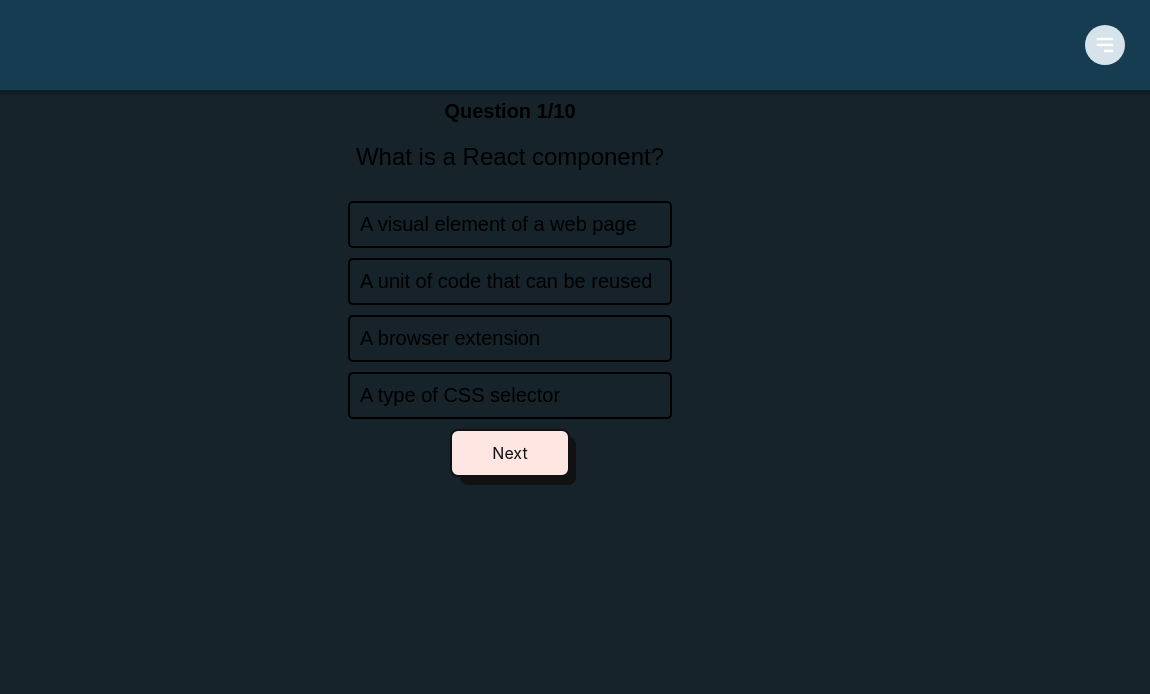
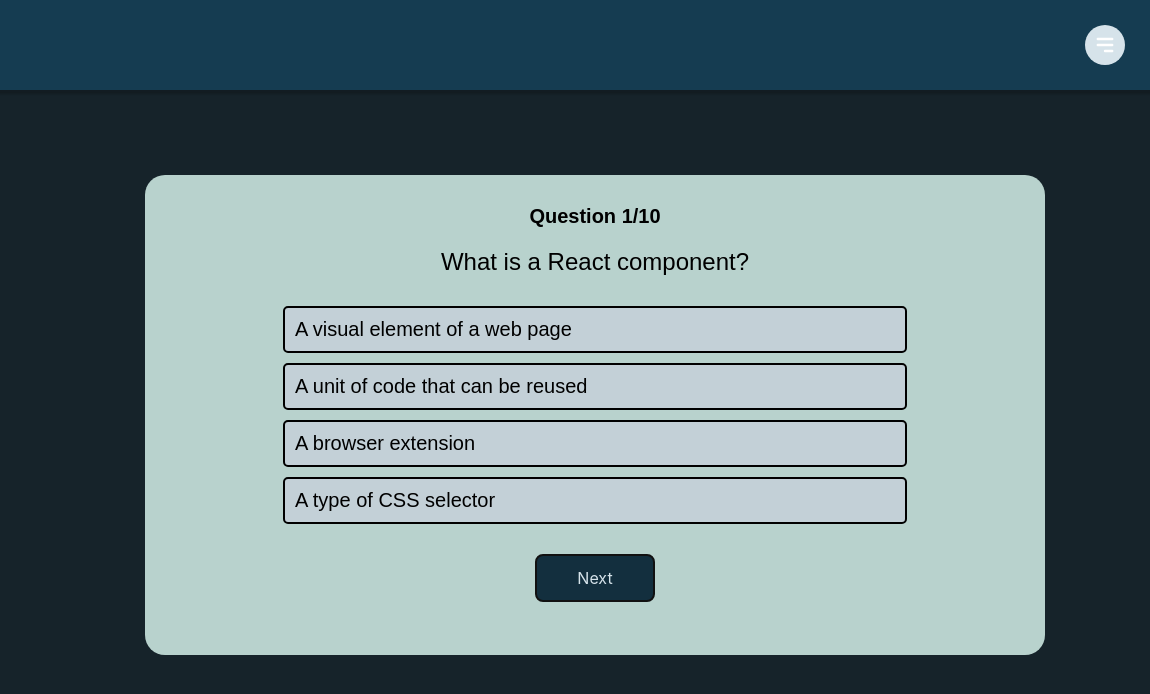
Before and after one commit to SchoolOfCode/bc14_w7_project-frontend-go-gitters, a React app in the folder app-project/: page /Test in a window 1280 px wide. Shown: the full height of the page, 130-1280 px from the left. Built offline with nearby package versions, Linux system fonts and the light colour scheme.

Commit message:
Added the styling for the quiz

```diff
--- a/app-project/src/components/Quiz/Quiz.css
+++ b/app-project/src/components/Quiz/Quiz.css
@@ -2,19 +2,29 @@
     display: flex;
     flex-direction: column;
     align-items: center;
-    margin-top: 100px;
+    margin-top: 175px;
+    margin-left: 275px;
+    height: 460px;
+    width: 900px;
+    border: 3px;
+    border-radius: 20px;
+    padding-top: 10px;
+    padding-bottom: 10px;
+    background-color: #B8D2CD;
   }
 
   .question-section {
     display: flex;
     flex-direction: column;
     align-items: center;
+    text-align: left;
     margin-bottom: 20px;
   }
 
   .question-count {
     font-size: 20px;
     font-weight: bold;
+    margin-top: 20px;
   }
 
   .question-text {
@@ -32,13 +42,14 @@
     margin-top: 10px;
     padding: 10px;
     font-size: 20px;
-    width: 300px;
+    width: 600px;
     border: none;
     border-radius: 5px;
     cursor: pointer;
     transition: background-color 0.3s;
     list-style-type: none;
     border: 2px solid black;
+    background-color: #C3D0D7
   }
 
 .answer-button:hover {
@@ -51,11 +62,11 @@
 
 .button-56 {
   align-items: center;
-  background-color: #fee6e3;
+  background-color: #132F3E;
   border: 2px solid #111;
   border-radius: 8px;
   box-sizing: border-box;
-  color: #111;
+  color: #D6E3EA;
   cursor: pointer;
   display: flex;
   font-family: Inter,sans-serif;
@@ -71,7 +82,7 @@
   user-select: none;
   -webkit-user-select: none;
   touch-action: manipulation;
-  margin-top: 10px;
+  margin-top: 30px;
 }
 
 .button-56:after {
--- a/app-project/src/components/nav/nav.css
+++ b/app-project/src/components/nav/nav.css
@@ -60,7 +60,7 @@
 }
 
 .hamburger:hover {
-  background-color: #2642af;
+  background-color: #132F3E;
 }
 
 @media screen and (max-width: 5000px) {
@@ -82,7 +82,6 @@
     right: 0;
     flex-direction: column;
     width: 20%;
-    height: calc(100vh - 77px);
     background-color: white;
   }
   .navigation-menu li {
```
